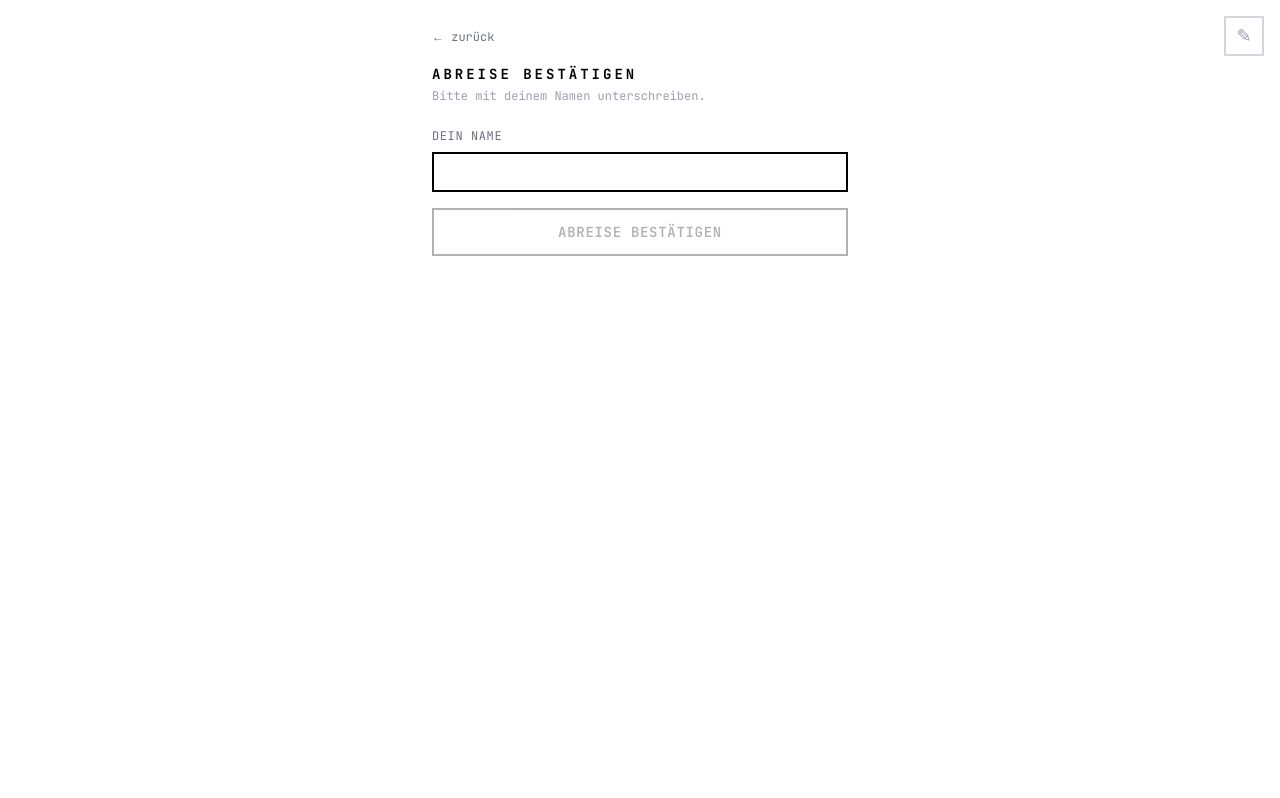
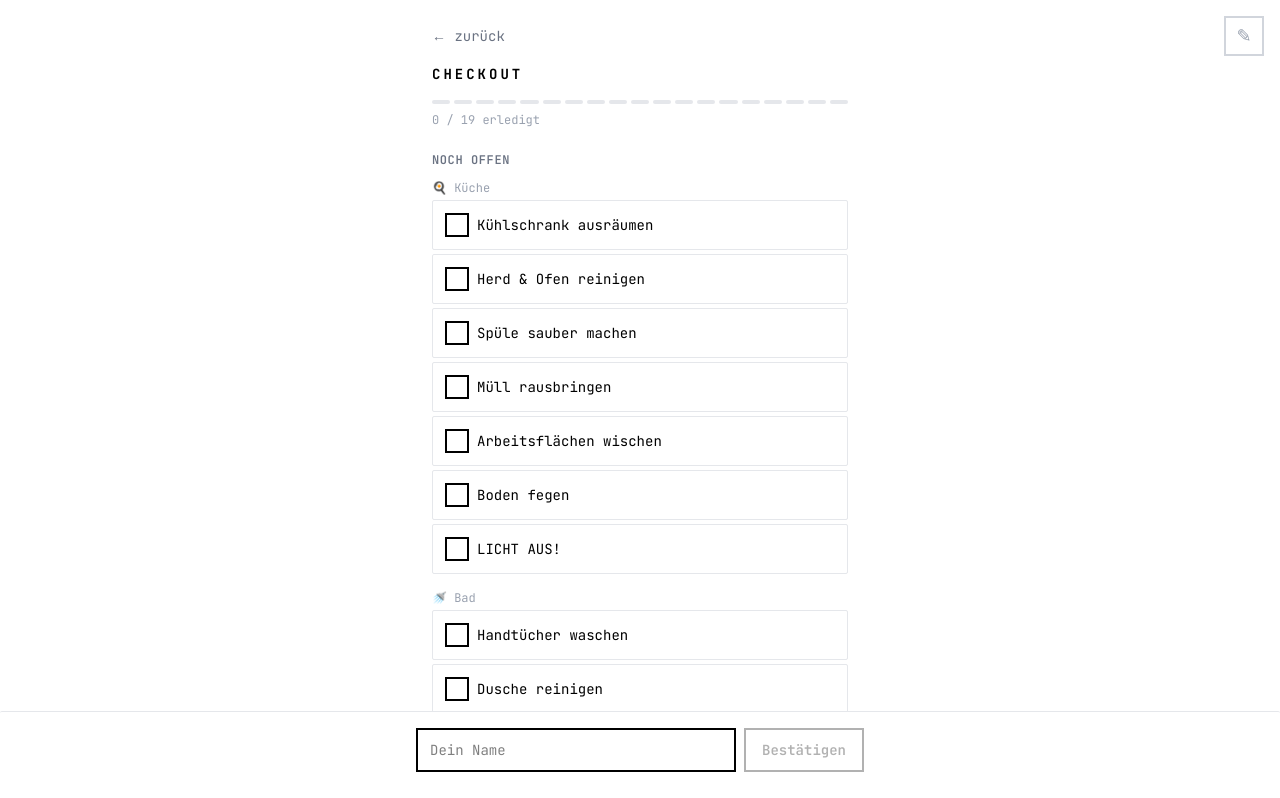
Before and after one commit to exlab-code/doeschnitz-checkout, a Next.js app: page /signoff in a window 1280 px wide. Shown: the top 798 px of the page. Built offline with nearby package versions, Linux system fonts and the light colour scheme.

Commit message:
feat: checkout shows open tasks list with checkboxes before sign-off

```diff
--- a/app/signoff/page.tsx
+++ b/app/signoff/page.tsx
@@ -1,35 +1,35 @@
 'use client'
 
 import Link from 'next/link'
-import { useEffect, useState } from 'react'
-import type { AreaFile, AreaIndexItem } from '@/lib/types'
+import { useCallback, useEffect, useState } from 'react'
+import type { AreaFile, AreaIndexItem, Task } from '@/lib/types'
+import { ProgressBar } from '@/components/progress-bar'
 
-type PageState = 'initial' | 'submitted'
+interface CheckoutTask {
+  areaId: string
+  areaName: string
+  areaEmoji: string
+  task: Task
+}
+
+type PageState = 'loading' | 'review' | 'submitted'
 
 export default function SignoffPage() {
-  const [state, setState] = useState<PageState>('initial')
+  const [state, setState] = useState<PageState>('loading')
+  const [allTasks, setAllTasks] = useState<CheckoutTask[]>([])
+  const [completedIds, setCompletedIds] = useState<Set<string>>(new Set())
   const [name, setName] = useState('')
   const [submittedName, setSubmittedName] = useState('')
   const [isSubmitting, setIsSubmitting] = useState(false)
+  const [areas, setAreas] = useState<AreaIndexItem[]>([])
 
-  useEffect(() => {
-    const stored = localStorage.getItem('checkout-name')
-    if (stored) setName(stored)
-  }, [])
-
-  async function handleSubmit() {
-    if (!name.trim() || isSubmitting) return
-
-    setIsSubmitting(true)
-
-    try {
-      localStorage.setItem('checkout-name', name.trim())
-
+  const loadData = useCallback(async () => {
     const areasRes = await fetch('/api/areas')
     const indexItems: AreaIndexItem[] = await areasRes.json()
+    setAreas(indexItems)
 
-      let tasksCompleted = 0
-      let tasksTotal = 0
+    const tasks: CheckoutTask[] = []
+    const completed = new Set<string>()
 
     await Promise.all(
       indexItems.map(async (item) => {
@@ -37,92 +37,202 @@ export default function SignoffPage() {
           const areaRes = await fetch(`/api/areas/${item.id}`)
           if (!areaRes.ok) return
           const area: AreaFile = await areaRes.json()
-            tasksTotal += area.tasks.length
+
           const stored = localStorage.getItem(`progress-${item.id}`)
-            tasksCompleted += stored ? JSON.parse(stored).length : 0
-          } catch {
-            // skip area on error
+          const doneIds: string[] = stored ? JSON.parse(stored) : []
+          for (const id of doneIds) completed.add(`${item.id}:${id}`)
+
+          for (const task of area.tasks) {
+            tasks.push({
+              areaId: item.id,
+              areaName: item.name,
+              areaEmoji: item.emoji,
+              task,
+            })
           }
+        } catch { /* skip */ }
       })
     )
+
+    setAllTasks(tasks)
+    setCompletedIds(completed)
+    setState('review')
+
+    const storedName = localStorage.getItem('checkout-name')
+    if (storedName) setName(storedName)
+  }, [])
+
+  useEffect(() => {
+    loadData()
+  }, [loadData])
+
+  function toggleTask(areaId: string, taskId: string) {
+    const key = `${areaId}:${taskId}`
+
+    setCompletedIds((prev) => {
+      const next = new Set(prev)
+      if (next.has(key)) {
+        next.delete(key)
+      } else {
+        next.add(key)
+      }
+
+      // Update localStorage for this area
+      const areaTasks = allTasks.filter((t) => t.areaId === areaId)
+      const areaCompleted = areaTasks
+        .filter((t) => next.has(`${t.areaId}:${t.task.id}`))
+        .map((t) => t.task.id)
+      localStorage.setItem(`progress-${areaId}`, JSON.stringify(areaCompleted))
+
+      return next
+    })
+  }
+
+  async function handleSubmit() {
+    if (!name.trim() || isSubmitting) return
+    setIsSubmitting(true)
+
+    try {
+      localStorage.setItem('checkout-name', name.trim())
+
+      let tasksCompleted = 0
+      for (const t of allTasks) {
+        if (completedIds.has(`${t.areaId}:${t.task.id}`)) tasksCompleted++
+      }
 
       await fetch('/api/checkouts', {
         method: 'POST',
         headers: { 'Content-Type': 'application/json' },
-        body: JSON.stringify({ name: name.trim(), tasksCompleted, tasksTotal }),
+        body: JSON.stringify({
+          name: name.trim(),
+          tasksCompleted,
+          tasksTotal: allTasks.length,
+        }),
       })
 
-      for (const item of indexItems) {
+      for (const item of areas) {
         localStorage.removeItem(`progress-${item.id}`)
       }
 
       setSubmittedName(name.trim())
       setState('submitted')
-    } catch {
-      // keep form active on error
-    } finally {
+    } catch { /* keep form active */ } finally {
       setIsSubmitting(false)
     }
   }
 
+  if (state === 'loading') {
+    return <p className="text-sm text-gray-400 mt-8">Laden...</p>
+  }
+
   if (state === 'submitted') {
     return (
-      <div>
-        <div className="mt-4">
-          <p className="text-base font-semibold">Danke, {submittedName}!</p>
-          <p className="text-xs text-gray-400 mt-1">Abreise wurde erfasst.</p>
-        </div>
-        <div className="mt-6">
+      <div className="mt-8 text-center">
+        <p className="text-lg font-bold">Danke, {submittedName}!</p>
+        <p className="text-sm text-gray-400 mt-2">Abreise wurde erfasst.</p>
         <Link
           href="/"
-            className="border border-gray-300 px-4 py-2 text-xs"
+          className="inline-block mt-6 border border-gray-300 px-4 py-2 text-sm hover:border-black transition-colors"
         >
           Zurück zum Start
         </Link>
       </div>
-      </div>
     )
   }
 
+  // Review state
+  const totalCompleted = allTasks.filter(
+    (t) => completedIds.has(`${t.areaId}:${t.task.id}`)
+  ).length
+  const openTasks = allTasks.filter(
+    (t) => !completedIds.has(`${t.areaId}:${t.task.id}`)
+  )
+
+  // Group open tasks by area
+  const openByArea = new Map<string, { emoji: string; name: string; tasks: CheckoutTask[] }>()
+  for (const t of openTasks) {
+    if (!openByArea.has(t.areaId)) {
+      openByArea.set(t.areaId, { emoji: t.areaEmoji, name: t.areaName, tasks: [] })
+    }
+    openByArea.get(t.areaId)!.tasks.push(t)
+  }
+
   return (
-    <div>
-      <div className="mb-4">
-        <Link href="/" className="text-xs text-gray-500">
+    <div className="pb-48">
+      <Link href="/" className="text-sm text-gray-500 hover:text-black">
         ← zurück
       </Link>
+
+      <h1 className="text-sm font-bold tracking-[3px] uppercase mt-4">
+        Checkout
+      </h1>
+
+      <div className="mt-4">
+        <ProgressBar total={allTasks.length} completed={totalCompleted} />
+        <p className="text-xs text-gray-400 mt-2">
+          {totalCompleted} / {allTasks.length} erledigt
+        </p>
       </div>
 
-      <h1 className="text-sm font-bold tracking-[3px] uppercase">
-        ABREISE BESTÄTIGEN
-      </h1>
-      <p className="text-xs text-gray-400 mt-1">
-        Bitte mit deinem Namen unterschreiben.
+      {openTasks.length > 0 && (
+        <div className="mt-6">
+          <h2 className="text-xs font-semibold uppercase tracking-wider text-gray-500 mb-3">
+            Noch offen
+          </h2>
+          <div className="flex flex-col gap-4">
+            {Array.from(openByArea.entries()).map(([areaId, group]) => (
+              <div key={areaId}>
+                <p className="text-xs text-gray-400 mb-1">
+                  {group.emoji} {group.name}
                 </p>
+                <div className="flex flex-col gap-1">
+                  {group.tasks.map((t) => (
+                    <div
+                      key={t.task.id}
+                      className="flex items-center gap-2 border border-gray-200 p-3"
+                    >
+                      <button
+                        role="checkbox"
+                        aria-checked={false}
+                        onClick={() => toggleTask(t.areaId, t.task.id)}
+                        className="w-6 h-6 border-2 border-black flex items-center justify-center shrink-0"
+                      />
+                      <span className="text-sm">{t.task.title}</span>
+                    </div>
+                  ))}
+                </div>
+              </div>
+            ))}
+          </div>
+        </div>
+      )}
 
-      <div className="mt-6 flex flex-col gap-2">
-        <label
-          htmlFor="name"
-          className="text-xs text-gray-500 uppercase tracking-wider"
-        >
-          Dein Name
-        </label>
+      {openTasks.length === 0 && (
+        <p className="mt-6 text-sm text-gray-500">
+          Alles erledigt ✓
+        </p>
+      )}
+
+      {/* Sign-off form — sticky at bottom */}
+      <div className="fixed bottom-0 left-0 right-0 bg-white border-t border-gray-200 px-4 py-4 z-30">
+        <div className="max-w-md mx-auto">
+          <div className="flex gap-2 mb-3">
             <input
-          id="name"
               type="text"
               value={name}
               onChange={(e) => setName(e.target.value)}
-          className="border-2 border-black px-3 py-2 text-sm font-mono focus:outline-none"
+              placeholder="Dein Name"
+              className="flex-1 border-2 border-black px-3 py-2.5 text-sm font-mono focus:outline-none"
             />
-      </div>
-
-      <div className="mt-4">
             <button
               onClick={handleSubmit}
               disabled={!name.trim() || isSubmitting}
-          className="w-full border-2 border-black px-4 py-3 text-sm font-semibold uppercase tracking-wider hover:bg-black hover:text-white disabled:opacity-30"
+              className="border-2 border-black px-4 py-2.5 text-sm font-semibold hover:bg-black hover:text-white disabled:opacity-30 transition-colors shrink-0"
             >
-          Abreise bestätigen
+              {isSubmitting ? '...' : 'Bestätigen'}
             </button>
+          </div>
+        </div>
       </div>
     </div>
   )
```
Lines whose indentation alone changed are shown as unchanged.
